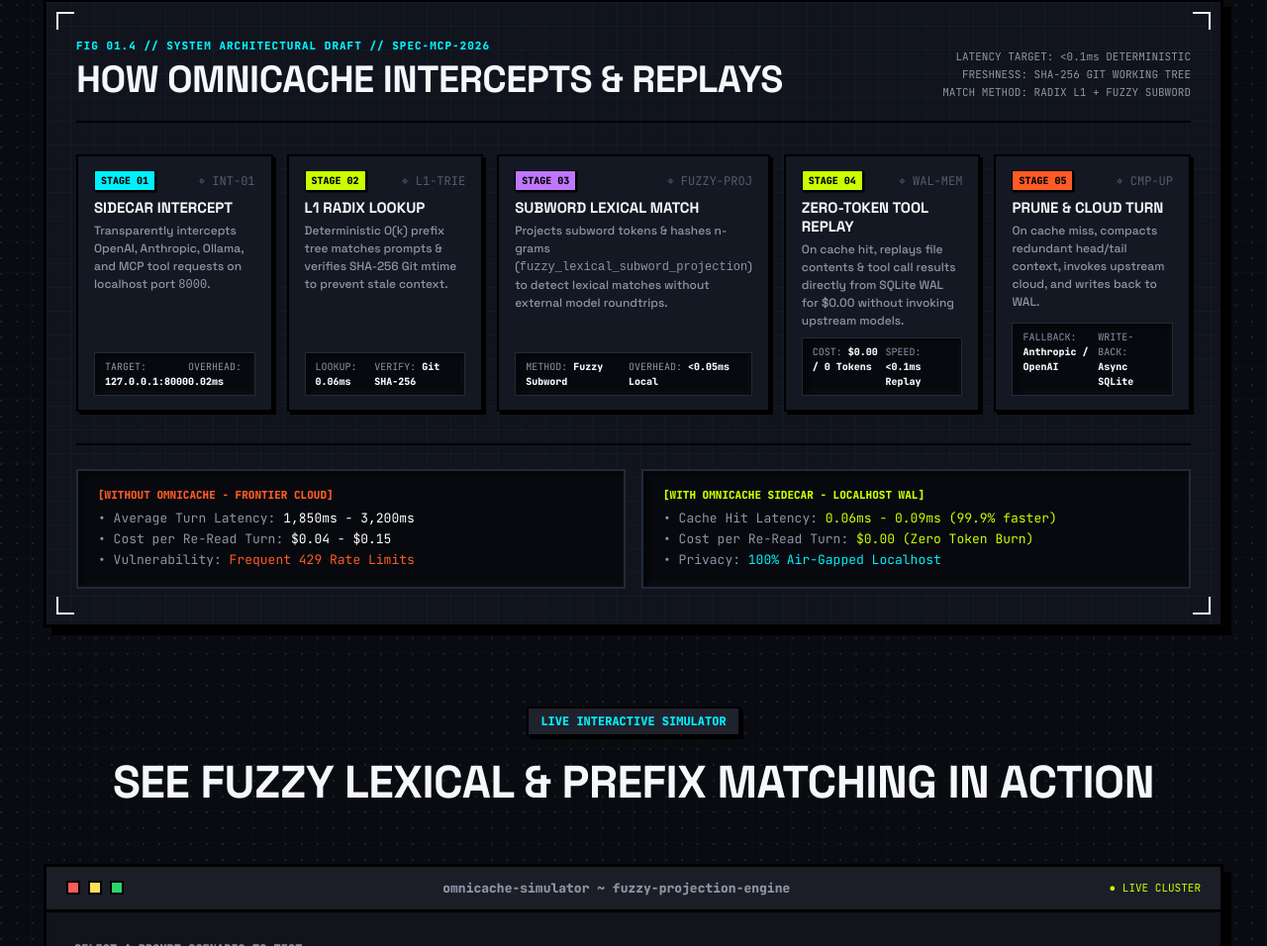
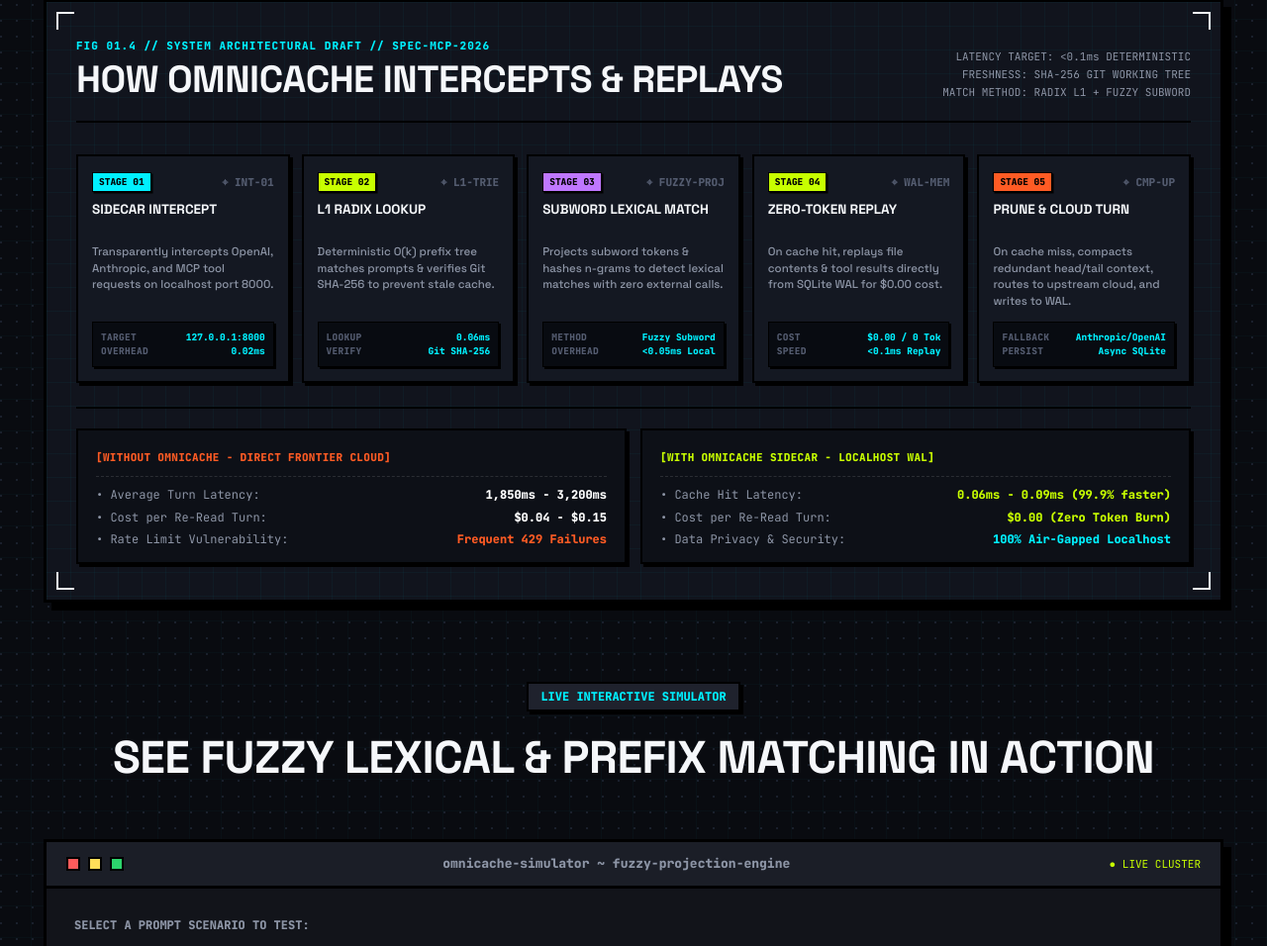
Before and after one commit to 13manmayarai-hash/omnicache-proxy, a plain HTML site: page dashboard/landing.html in a window 1280 px wide. Shown: the part 1068-2024 px from the top of the page at 99% size. Drawn offline with Linux system fonts and the light colour scheme.

Commit message:
fix(landing): equalize proportions and alignment for pipeline nodes and telemetry HUD in architecture section

```diff
--- a/dashboard/landing.html
+++ b/dashboard/landing.html
@@ -878,14 +878,21 @@
       display: grid;
       grid-template-columns: 1fr;
       gap: 12px;
-      margin-bottom: 28px;
+      margin-bottom: 24px;
       position: relative;
     }
 
-    @media (min-width: 860px) {
+    @media (min-width: 640px) and (max-width: 1023px) {
       .bp-flow-pipeline {
-        grid-template-columns: repeat(5, 1fr);
-        gap: 14px;
+        grid-template-columns: repeat(auto-fit, minmax(220px, 1fr));
+        gap: 12px;
+      }
+    }
+
+    @media (min-width: 1024px) {
+      .bp-flow-pipeline {
+        grid-template-columns: repeat(5, minmax(0, 1fr));
+        gap: 12px;
       }
     }
 
@@ -893,16 +900,19 @@
       background: #141822;
       border: 2px solid #000;
       box-shadow: 3px 3px 0px #000;
-      padding: 14px 16px;
+      padding: 14px 14px;
       position: relative;
       display: flex;
       flex-direction: column;
       justify-content: space-between;
+      height: 100%;
+      min-width: 0;
+      overflow: hidden;
       transition: transform 0.15s ease, box-shadow 0.15s ease, border-color 0.15s;
     }
 
     .bp-node-card:hover {
-      transform: translateX(4px);
+      transform: translateY(-2px);
       box-shadow: 5px 5px 0px #000;
       border-color: var(--volt);
     }
@@ -911,16 +921,18 @@
       display: flex;
       align-items: center;
       justify-content: space-between;
+      height: 24px;
       margin-bottom: 8px;
     }
 
     .bp-node-id {
       font-family: var(--font-mono);
-      font-size: 10px;
+      font-size: 9.5px;
       font-weight: 800;
       padding: 2px 6px;
       border: 1.5px solid #000;
       box-shadow: 1.5px 1.5px 0px #000;
+      text-transform: uppercase;
     }
 
     .node-id-1 { background: var(--cyan); color: #000; }
@@ -931,62 +943,141 @@
 
     .bp-reticle {
       font-family: var(--font-mono);
-      font-size: 12px;
+      font-size: 11px;
       color: var(--text-dim);
+      font-weight: 700;
     }
 
     .bp-node-title {
-      font-size: 15px;
+      font-size: 13.5px;
       font-weight: 900;
       text-transform: uppercase;
-      margin-bottom: 4px;
+      margin-bottom: 6px;
       line-height: 1.25;
       color: var(--text);
+      min-height: 36px;
+      display: flex;
+      align-items: flex-start;
     }
 
     .bp-node-desc {
-      font-size: 12px;
+      font-size: 11.5px;
       color: var(--text-muted);
-      line-height: 1.5;
-      margin-bottom: 8px;
+      line-height: 1.45;
+      margin-bottom: 12px;
+      flex: 1 1 auto;
+      min-height: 52px;
+      overflow-wrap: break-word;
+      word-break: break-word;
     }
 
     .bp-node-spec-box {
-      background: var(--bg-well);
-      border: 1px solid var(--border-subtle);
-      box-shadow: var(--neu-pressed);
-      padding: 6px 10px;
+      background: #080b11;
+      border: 1.5px solid #000;
+      box-shadow: 2px 2px 0px #000;
+      padding: 6px 8px;
       font-family: var(--font-mono);
-      font-size: 10px;
-      color: var(--text-muted);
-      line-height: 1.5;
+      font-size: 9.5px;
+      display: flex;
+      flex-direction: column;
+      gap: 3px;
+      min-height: 46px;
+      justify-content: center;
+      box-sizing: border-box;
+    }
+
+    .bp-spec-row {
       display: flex;
       justify-content: space-between;
-    }
-
-    .bp-node-spec-box strong { color: var(--text); }
+      align-items: center;
+      line-height: 1.2;
+    }
+
+    .bp-spec-k {
+      color: var(--text-dim);
+      font-weight: 700;
+      letter-spacing: 0.03em;
+      text-transform: uppercase;
+    }
+
+    .bp-spec-v {
+      color: var(--cyan);
+      font-weight: 800;
+    }
 
     /* Comparative Telemetry HUD Strip */
     .bp-hud-strip {
-      margin-top: 32px;
+      margin-top: 24px;
       border-top: 2.5px solid #000;
-      padding-top: 24px;
+      padding-top: 20px;
       display: grid;
       grid-template-columns: 1fr;
-      gap: 16px;
+      gap: 14px;
     }
 
     @media (min-width: 768px) {
-      .bp-hud-strip { grid-template-columns: 1fr 1fr; }
+      .bp-hud-strip {
+        grid-template-columns: repeat(2, minmax(0, 1fr));
+      }
     }
 
     .bp-hud-box {
-      background: var(--bg-well);
-      border: 2px solid var(--border-subtle);
-      box-shadow: var(--neu-pressed);
-      padding: 16px 20px;
+      background: #0d1017;
+      border: 2px solid #000;
+      box-shadow: 3px 3px 0px #000;
+      padding: 14px 18px;
       font-family: var(--font-mono);
-    }
+      display: flex;
+      flex-direction: column;
+      justify-content: space-between;
+      height: 100%;
+      min-width: 0;
+    }
+
+    .bp-hud-header {
+      margin-bottom: 10px;
+      padding-bottom: 8px;
+      border-bottom: 1px dashed rgba(255, 255, 255, 0.12);
+    }
+
+    .bp-hud-tag {
+      font-size: 11px;
+      font-weight: 800;
+      letter-spacing: 0.03em;
+    }
+
+    .tag-direct { color: var(--orange); }
+    .tag-omni { color: var(--volt); }
+
+    .bp-hud-rows {
+      display: flex;
+      flex-direction: column;
+      gap: 6px;
+      font-size: 12px;
+      line-height: 1.4;
+    }
+
+    .bp-hud-row {
+      display: flex;
+      justify-content: space-between;
+      align-items: center;
+      gap: 8px;
+      flex-wrap: wrap;
+    }
+
+    .bp-hud-label {
+      color: var(--text-muted);
+    }
+
+    .bp-hud-val {
+      font-weight: 700;
+      font-family: var(--font-mono);
+    }
+
+    .val-warn { color: #fff; }
+    .val-alert { color: var(--orange); }
+    .val-volt { color: var(--volt); }
+    .val-cyan { color: var(--cyan); }
 
     /* Interactive Demo Sandbox */
     .section-title-wrap {
@@ -1953,12 +2044,18 @@
               </div>
               <h3 class="bp-node-title">Sidecar Intercept</h3>
               <p class="bp-node-desc">
-                  Transparently intercepts OpenAI, Anthropic, Ollama, and MCP tool requests on localhost port <code>8000</code>.
+                Transparently intercepts OpenAI, Anthropic, and MCP tool requests on localhost port 8000.
               </p>
             </div>
             <div class="bp-node-spec-box">
-                <div>TARGET: <strong>127.0.0.1:8000</strong></div>
-                <div>OVERHEAD: <strong>0.02ms</strong></div>
+              <div class="bp-spec-row">
+                <span class="bp-spec-k">TARGET</span>
+                <span class="bp-spec-v">127.0.0.1:8000</span>
+              </div>
+              <div class="bp-spec-row">
+                <span class="bp-spec-k">OVERHEAD</span>
+                <span class="bp-spec-v">0.02ms</span>
+              </div>
             </div>
           </div>
 
@@ -1971,12 +2068,18 @@
               </div>
               <h3 class="bp-node-title">L1 Radix Lookup</h3>
               <p class="bp-node-desc">
-                  Deterministic O(k) prefix tree matches prompts & verifies SHA-256 Git mtime to prevent stale context.
+                Deterministic O(k) prefix tree matches prompts &amp; verifies Git SHA-256 to prevent stale cache.
               </p>
             </div>
             <div class="bp-node-spec-box">
-                <div>LOOKUP: <strong>0.06ms</strong></div>
-                <div>VERIFY: <strong>Git SHA-256</strong></div>
+              <div class="bp-spec-row">
+                <span class="bp-spec-k">LOOKUP</span>
+                <span class="bp-spec-v">0.06ms</span>
+              </div>
+              <div class="bp-spec-row">
+                <span class="bp-spec-k">VERIFY</span>
+                <span class="bp-spec-v">Git SHA-256</span>
+              </div>
             </div>
           </div>
 
@@ -1989,12 +2092,18 @@
               </div>
               <h3 class="bp-node-title">Subword Lexical Match</h3>
               <p class="bp-node-desc">
-                  Projects subword tokens & hashes n-grams (<code>fuzzy_lexical_subword_projection</code>) to detect lexical matches without external model roundtrips.
+                Projects subword tokens &amp; hashes n-grams to detect lexical matches with zero external calls.
               </p>
             </div>
             <div class="bp-node-spec-box">
-                <div>METHOD: <strong>Fuzzy Subword</strong></div>
-                <div>OVERHEAD: <strong>&lt;0.05ms Local</strong></div>
+              <div class="bp-spec-row">
+                <span class="bp-spec-k">METHOD</span>
+                <span class="bp-spec-v">Fuzzy Subword</span>
+              </div>
+              <div class="bp-spec-row">
+                <span class="bp-spec-k">OVERHEAD</span>
+                <span class="bp-spec-v">&lt;0.05ms Local</span>
+              </div>
             </div>
           </div>
 
@@ -2005,14 +2114,20 @@
                 <span class="bp-node-id node-id-4">STAGE 04</span>
                 <span class="bp-reticle">⌖ WAL-MEM</span>
               </div>
-                <h3 class="bp-node-title">Zero-Token Tool Replay</h3>
+              <h3 class="bp-node-title">Zero-Token Replay</h3>
               <p class="bp-node-desc">
-                  On cache hit, replays file contents & tool call results directly from SQLite WAL for $0.00 without invoking upstream models.
+                On cache hit, replays file contents &amp; tool results directly from SQLite WAL for $0.00 cost.
               </p>
             </div>
             <div class="bp-node-spec-box">
-                <div>COST: <strong>$0.00 / 0 Tokens</strong></div>
-                <div>SPEED: <strong>&lt;0.1ms Replay</strong></div>
+              <div class="bp-spec-row">
+                <span class="bp-spec-k">COST</span>
+                <span class="bp-spec-v">$0.00 / 0 Tok</span>
+              </div>
+              <div class="bp-spec-row">
+                <span class="bp-spec-k">SPEED</span>
+                <span class="bp-spec-v">&lt;0.1ms Replay</span>
+              </div>
             </div>
           </div>
 
@@ -2025,12 +2140,18 @@
               </div>
               <h3 class="bp-node-title">Prune &amp; Cloud Turn</h3>
               <p class="bp-node-desc">
-                  On cache miss, compacts redundant head/tail context, invokes upstream cloud, and writes back to WAL.
+                On cache miss, compacts redundant head/tail context, routes to upstream cloud, and writes to WAL.
               </p>
             </div>
             <div class="bp-node-spec-box">
-                <div>FALLBACK: <strong>Anthropic / OpenAI</strong></div>
-                <div>WRITE-BACK: <strong>Async SQLite</strong></div>
+              <div class="bp-spec-row">
+                <span class="bp-spec-k">FALLBACK</span>
+                <span class="bp-spec-v">Anthropic/OpenAI</span>
+              </div>
+              <div class="bp-spec-row">
+                <span class="bp-spec-k">PERSIST</span>
+                <span class="bp-spec-v">Async SQLite</span>
+              </div>
             </div>
           </div>
         </div>
@@ -2038,20 +2159,42 @@
         <!-- Comparative Telemetry HUD Strip -->
         <div class="bp-hud-strip">
           <div class="bp-hud-box">
-            <div style="color: var(--orange); font-size: 11px; font-weight: 800; margin-bottom: 6px;">[WITHOUT OMNICACHE - FRONTIER CLOUD]</div>
-            <div style="font-size: 13px; line-height: 1.6; color: var(--text-muted);">
-              • Average Turn Latency: <span style="color: #fff;">1,850ms - 3,200ms</span><br>
-              • Cost per Re-Read Turn: <span style="color: #fff;">$0.04 - $0.15</span><br>
-              • Vulnerability: <span style="color: var(--orange);">Frequent 429 Rate Limits</span>
+            <div class="bp-hud-header">
+              <span class="bp-hud-tag tag-direct">[WITHOUT OMNICACHE - DIRECT FRONTIER CLOUD]</span>
+            </div>
+            <div class="bp-hud-rows">
+              <div class="bp-hud-row">
+                <span class="bp-hud-label">• Average Turn Latency:</span>
+                <span class="bp-hud-val val-warn">1,850ms - 3,200ms</span>
+              </div>
+              <div class="bp-hud-row">
+                <span class="bp-hud-label">• Cost per Re-Read Turn:</span>
+                <span class="bp-hud-val val-warn">$0.04 - $0.15</span>
+              </div>
+              <div class="bp-hud-row">
+                <span class="bp-hud-label">• Rate Limit Vulnerability:</span>
+                <span class="bp-hud-val val-alert">Frequent 429 Failures</span>
+              </div>
             </div>
           </div>
 
           <div class="bp-hud-box">
-            <div style="color: var(--volt); font-size: 11px; font-weight: 800; margin-bottom: 6px;">[WITH OMNICACHE SIDECAR - LOCALHOST WAL]</div>
-            <div style="font-size: 13px; line-height: 1.6; color: var(--text-muted);">
-              • Cache Hit Latency: <span style="color: var(--volt);">0.06ms - 0.09ms (99.9% faster)</span><br>
-              • Cost per Re-Read Turn: <span style="color: var(--volt);">$0.00 (Zero Token Burn)</span><br>
-              • Privacy: <span style="color: var(--cyan);">100% Air-Gapped Localhost</span>
+            <div class="bp-hud-header">
+              <span class="bp-hud-tag tag-omni">[WITH OMNICACHE SIDECAR - LOCALHOST WAL]</span>
+            </div>
+            <div class="bp-hud-rows">
+              <div class="bp-hud-row">
+                <span class="bp-hud-label">• Cache Hit Latency:</span>
+                <span class="bp-hud-val val-volt">0.06ms - 0.09ms (99.9% faster)</span>
+              </div>
+              <div class="bp-hud-row">
+                <span class="bp-hud-label">• Cost per Re-Read Turn:</span>
+                <span class="bp-hud-val val-volt">$0.00 (Zero Token Burn)</span>
+              </div>
+              <div class="bp-hud-row">
+                <span class="bp-hud-label">• Data Privacy &amp; Security:</span>
+                <span class="bp-hud-val val-cyan">100% Air-Gapped Localhost</span>
+              </div>
             </div>
           </div>
         </div>
```
Lines whose indentation alone changed are shown as unchanged.
